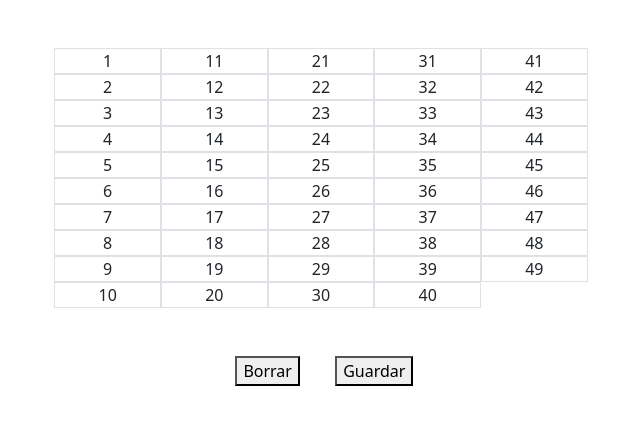
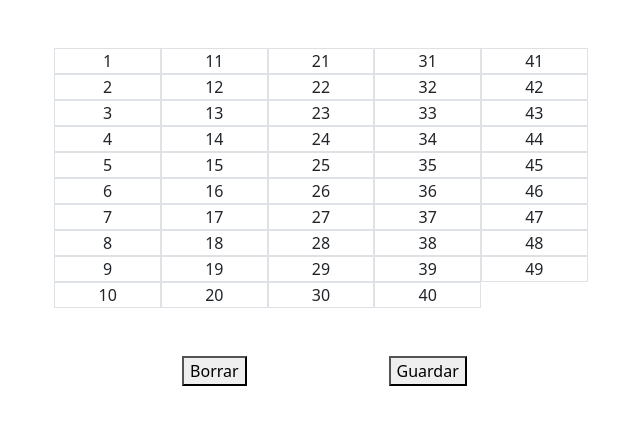
Before and after one commit to Tusnakis/tusnakis.github.io, a plain HTML site: page index.html in a window 1280 px wide. Shown: the whole page, without its empty margins (319-959 px from the left). Drawn offline with nearby package versions, Linux system fonts and the light colour scheme.

Commit message:
Update index.html

```diff
--- a/index.html
+++ b/index.html
@@ -9,10 +9,10 @@
 <body>
     <div class="container-fluid text-center mt-5">
         <div class="row d-flex justify-content-center">
-            <div class="col-2 col-md-1">
+            <div class="col-4 col-md-2">
                 <button id="borrar">Borrar</button>
             </div>
-            <div class="col-2 col-md-1">
+            <div class="col-4 col-md-2">
                 <button id="guardar">Guardar</button>
             </div>
         </div>
```
